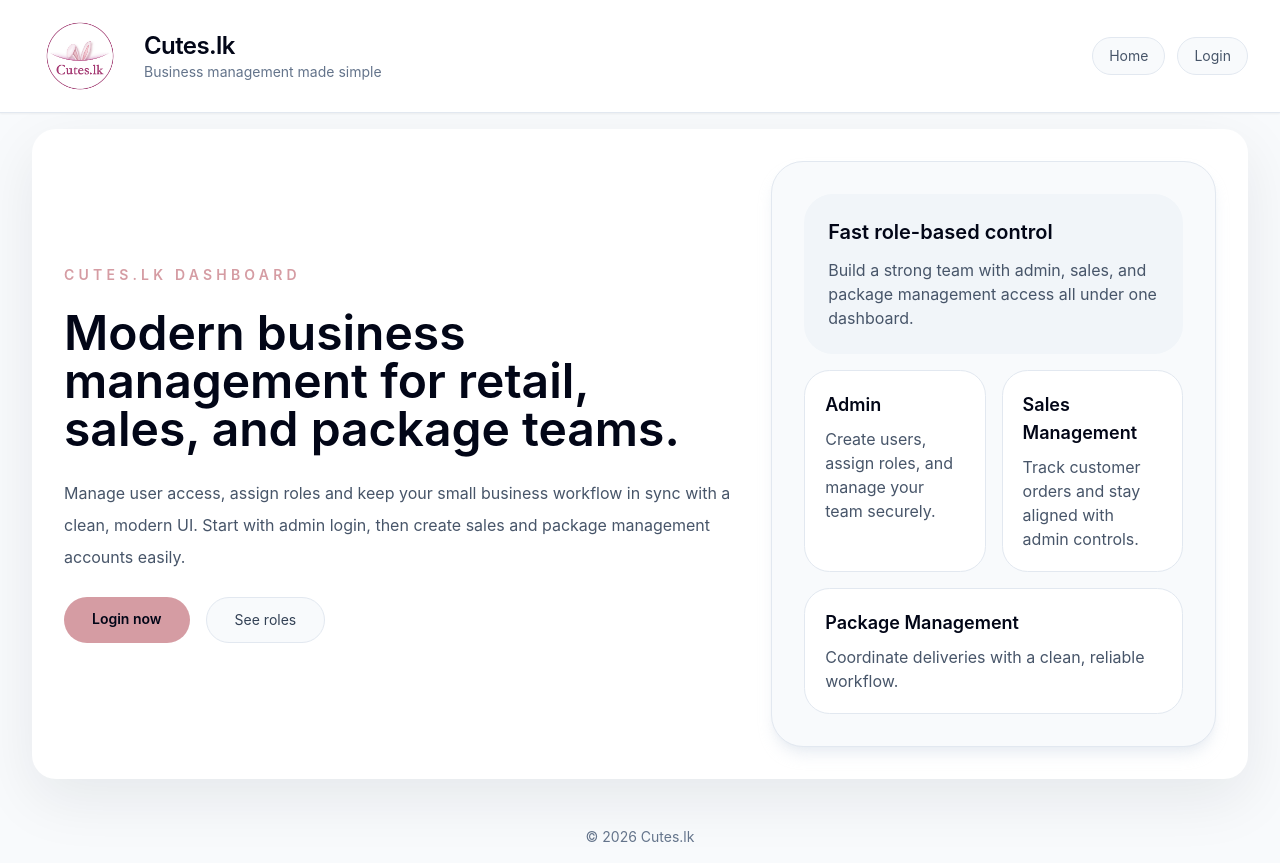
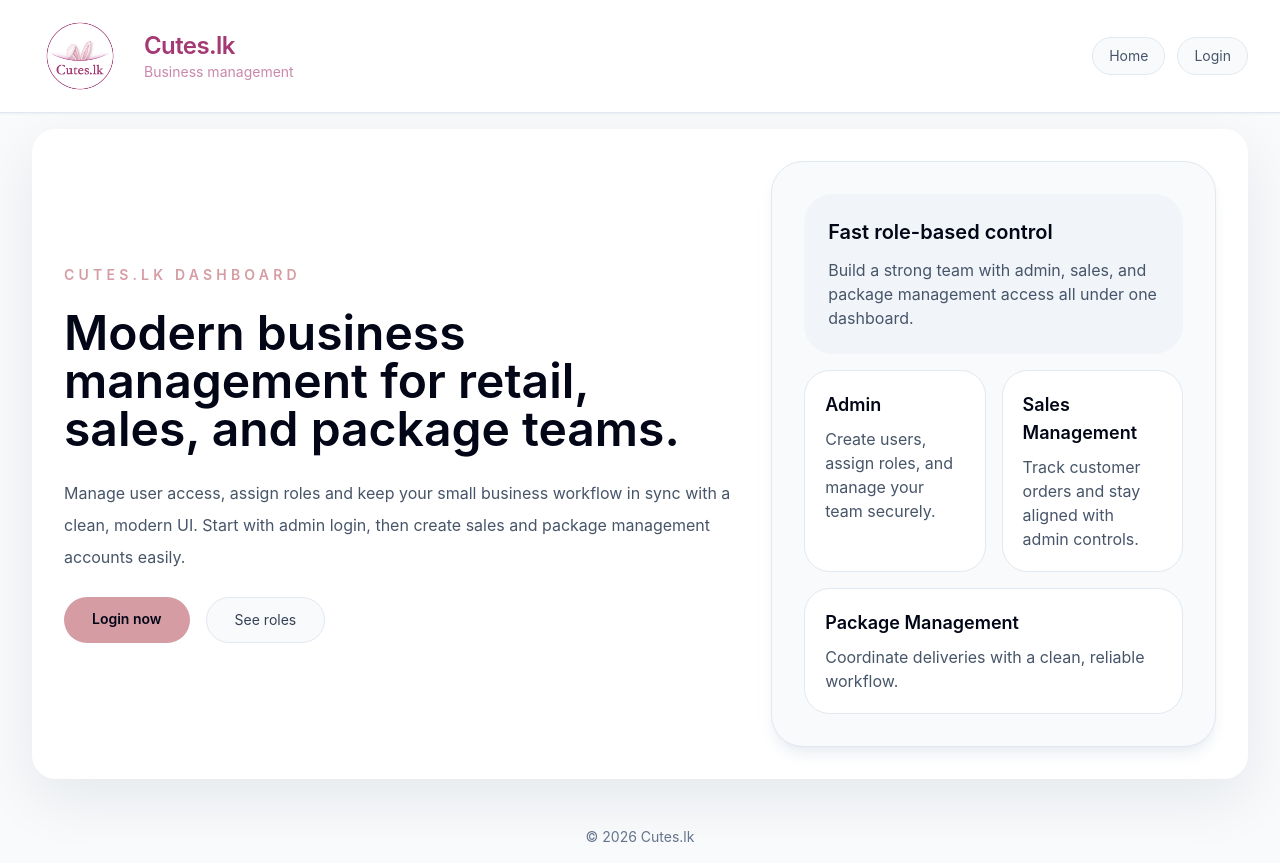
Before and after one commit to Parigit7/cutesNode, a React (Vite) app in the folder frontend/: page / in a window 1280 px wide. Built offline with nearby package versions, Linux system fonts and the light colour scheme.

Commit message:
chnage logo name

```diff
--- a/frontend/src/App.jsx
+++ b/frontend/src/App.jsx
@@ -20,8 +20,8 @@ function App() {
               <img src="/logo.png" alt="Cutes.lk Logo" className="h-full w-full object-cover" />
             </div>
             <div>
-              <h1 className="text-2xl font-semibold tracking-tight text-slate-950">Cutes.lk</h1>
-              <p className="text-slate-500 text-sm">Business management made simple</p>
+              <h1 className="text-2xl font-semibold tracking-tight text-[#a53973]">Cutes.lk</h1>
+              <p className="text-[#a53973]/60 text-sm">Business management</p>
             </div>
           </div>
 
```
